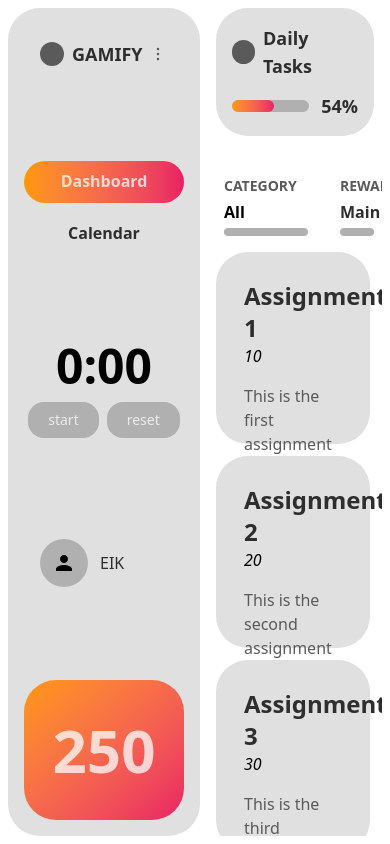
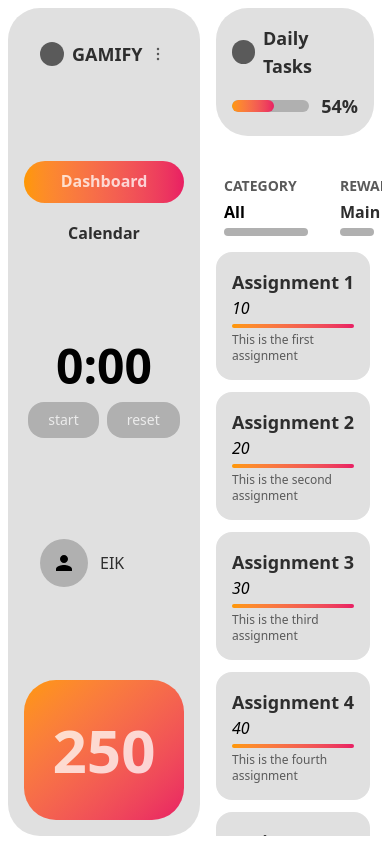
Before and after one commit to dolphinalt/gamify, a React (Vite) app in the folder gamify/: page / in a window 390 px wide. Built offline with nearby package versions, Linux system fonts and the light colour scheme.

Commit message:
adjusted card component to adapt to screen size

```diff
--- a/gamify/src/components/Card.tsx
+++ b/gamify/src/components/Card.tsx
@@ -7,19 +7,22 @@ interface CardProps {
 
 const Card = ({ type, title, description, points }: CardProps) => {
   const taskClick = () => {
-    alert('Open task menu');
+    alert("Open task menu");
   };
 
   const newClick = () => {
-    alert('New task menu');
+    alert("New task menu");
   };
 
   return (
     <>
-    { type === "task" && (
-      <div className="flex flex-col gap-2 p-7 rounded-4xl bg-light-gray h-48 transition-all duration-300 hover:scale-102 hover:drop-shadow-xl cursor-pointer" onClick={taskClick}>
+      {type === "task" && (
+        <div
+          className="flex flex-col gap-1 sm:gap-2 p-4 sm:p-5 md:p-6 lg:p-7 rounded-2xl sm:rounded-3xl md:rounded-4xl bg-light-gray h-32 sm:h-40 md:h-48 transition-all duration-300 hover:scale-102 hover:drop-shadow-xl cursor-pointer"
+          onClick={taskClick}
+        >
           <div>
-          <div className="flex text-2xl font-bold text-left text-superdark-gray">
+            <div className="flex text-lg sm:text-xl md:text-2xl font-bold text-left text-superdark-gray">
               {title}
             </div>
             <div className="flex italic text-left superdark-gray-500 font-extralight">
@@ -27,13 +30,20 @@ const Card = ({ type, title, description, points }: CardProps) => {
             </div>
           </div>
           <hr className="w-full h-2 rounded-full bg-gradient-to-r from-mango-orange to-strawberry-red border-0 font-extralight"></hr>
-        <div className="text-dark-gray">{description}</div>
+          <div className="text-xs sm:text-sm md:text-base text-dark-gray">
+            {description}
+          </div>
         </div>
       )}
-    { type === "new" && (
-      <div className="flex flex-col justify-center items-center gap-2 p-7 rounded-4xl bg-vapor-gray h-48 text-hollow-gray cursor-pointer transition-all duration-300 hover:scale-102 hover:drop-shadow-xl" onClick={newClick}>
-        <div className="text-4xl font-bold">+</div>
-        <div className="text-lg font-semibold">Add New Task</div>
+      {type === "new" && (
+        <div
+          className="flex flex-col justify-center items-center gap-1 sm:gap-2 p-4 sm:p-5 md:p-6 lg:p-7 rounded-2xl sm:rounded-3xl md:rounded-4xl bg-vapor-gray h-32 sm:h-40 md:h-48 text-hollow-gray cursor-pointer transition-all duration-300 hover:scale-102 hover:drop-shadow-xl"
+          onClick={newClick}
+        >
+          <div className="text-2xl sm:text-3xl md:text-4xl font-bold">+</div>
+          <div className="text-sm sm:text-base md:text-lg font-semibold">
+            Add New Task
+          </div>
         </div>
       )}
     </>
```
Lines whose indentation alone changed are shown as unchanged.
